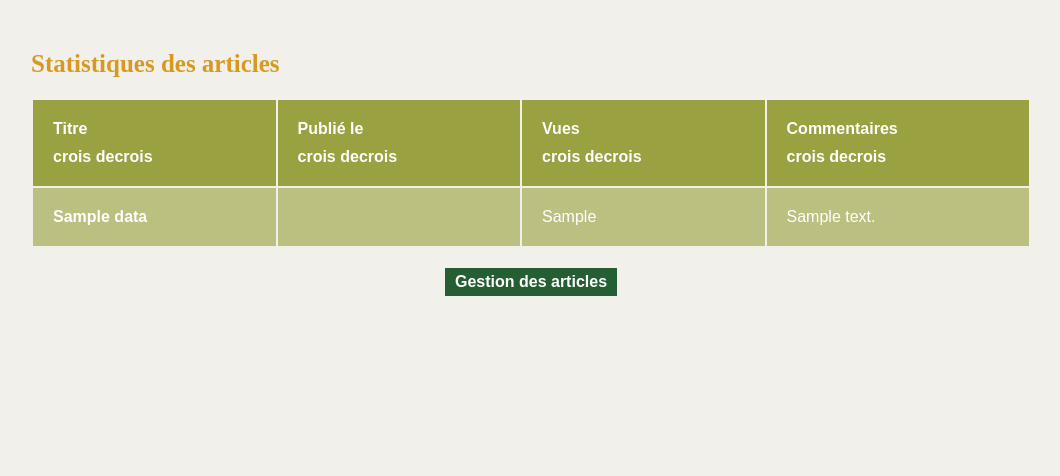
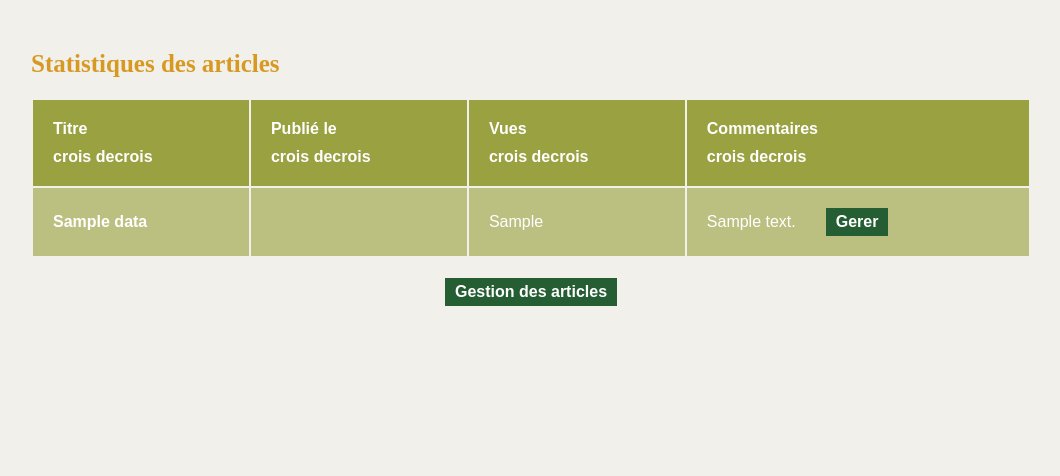
Before and after one commit to AD2210/PHP-blog-emilie-forteroche-main, a PHP site: template views/templates/monitoring.php in a window 1280 px wide. Shown: the part 211-687 px from the top of the page, without its empty margins (109-1169 px from the left). Run offline with PHP 8.4, Linux system fonts and the light colour scheme; the template is opened without the code that fills it: most values are stand-ins (such as "Sample title", 1, 10 or a date in 2020); data that the repository does not hold is empty; some web fonts are replaced.

Commit message:
add comment management button on each line

```diff
--- a/css/style.css
+++ b/css/style.css
@@ -370,6 +370,12 @@ a.info {
     background-color: color-mix(in srgb, var(--commentPaleColor) 100%, white 50%);
 }
 
+.tableLine .com{
+    display: inline-flex;
+    align-items: center;
+    gap: 30px;
+}
+
 .headLine{
     display: flex;
     flex-direction: column;
--- a/views/templates/monitoring.php
+++ b/views/templates/monitoring.php
@@ -51,6 +51,7 @@
     <tbody>
 
         <?php
+        //Variable permettant d'avoir le numero de ligne et différencier l'affichage des lignes paire et impaire grace à leur classe respective
         $i = 0;
         foreach ($datas as $data) {
         $i++;
@@ -59,7 +60,12 @@
             <th scope="row" class="title"><?= $data['title'] ?></th>
             <td><?= Utils::convertDateToFrenchFormat($data['date_creation']) ?></td>
             <td><?= $data['nb_vue'] ?></td>
-            <td><?= $data['nb_comment'] ?></td>
+            <td>
+                <div class="com">
+                    <?= $data['nb_comment'] ?>
+                    <a class="submit" href="index.php?action=admin">Gerer</a>
+                </div>
+            </td>
         </tr>
         <?php } ?>
     </tbody>
```
Also changed, not shown: 1 other file.
